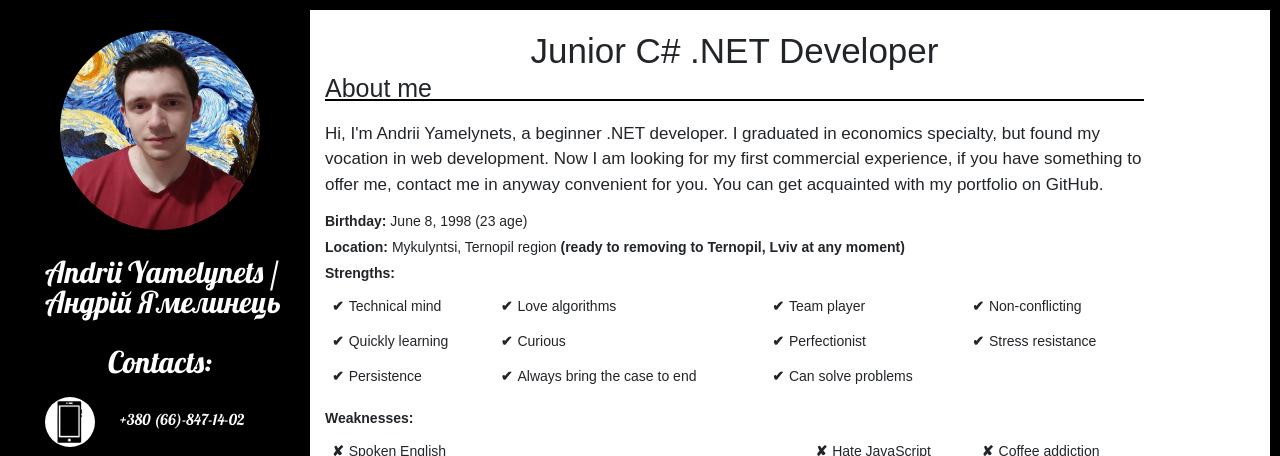
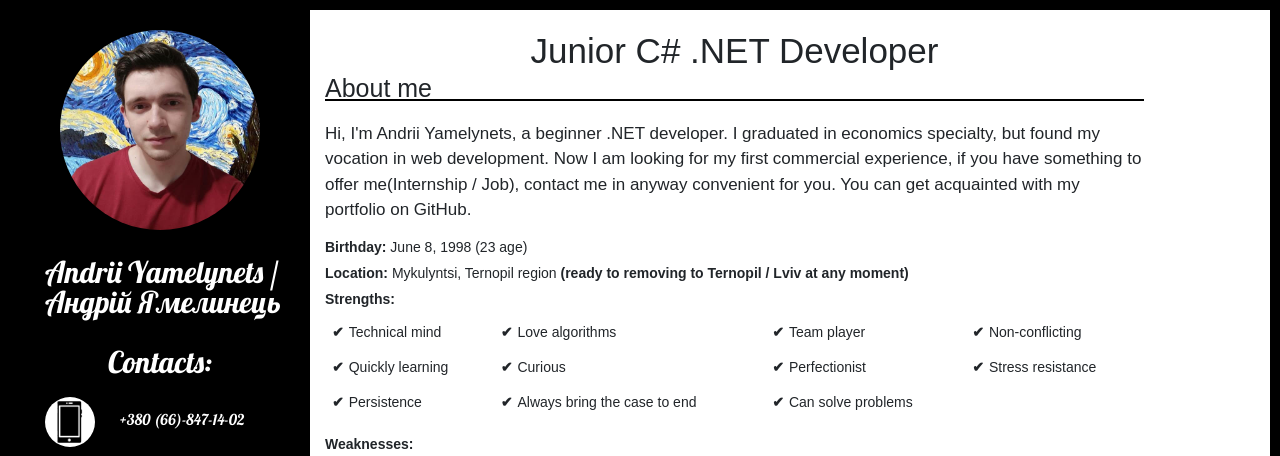
Before and after one commit to AndriWD/CV, a plain HTML site: page index.html in a window 1280 px wide. Shown: the top 456 px of the page. Drawn offline with nearby package versions, Linux system fonts and the light colour scheme.

Commit message:
Update index.html

```diff
--- a/index.html
+++ b/index.html
@@ -48,10 +48,10 @@
 			<div class="container-right-item">
 				<div class="I-am-C-developer">Junior C# .NET Developer</div>
 				<div class="container-right-item_title">About me</div>
-				<div class="container-right-item_text"><p>Hi, I'm Andrii Yamelynets, a beginner .NET developer. I graduated in economics specialty, but found my vocation in web development. Now I am looking for my first commercial experience, if you have something to offer me, contact me in anyway convenient for you. You can get acquainted with my portfolio on GitHub.
+				<div class="container-right-item_text"><p>Hi, I'm Andrii Yamelynets, a beginner .NET developer. I graduated in economics specialty, but found my vocation in web development. Now I am looking for my first commercial experience, if you have something to offer me(Internship / Job), contact me in anyway convenient for you. You can get acquainted with my portfolio on GitHub.
 				</p></div>
 				<div class="container-right-item_textBold">Birthday: <span>June 8, 1998 (23 age)</span></div>
-				<div class="container-right-item_textBold">Location: <span>Mykulyntsi, Ternopil region </span>(ready to removing to Ternopil, Lviv at any moment)</div>
+				<div class="container-right-item_textBold">Location: <span>Mykulyntsi, Ternopil region </span>(ready to removing to Ternopil / Lviv at any moment)</div>
 				<div class="container-right-item_textBold">Strengths: <span></span></div>
 				<table class="table table-borderless">
  					<tr class="Strengths">
```
